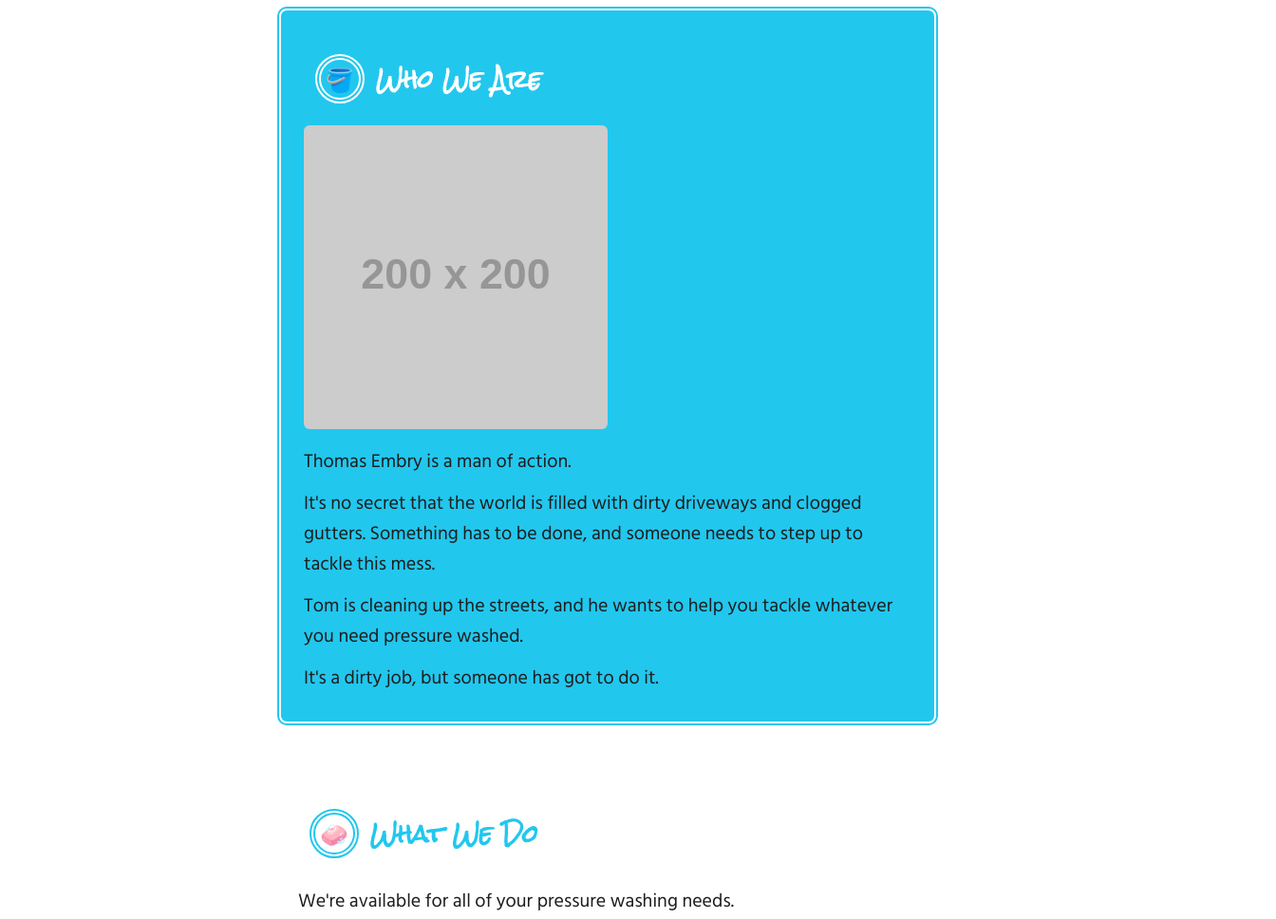
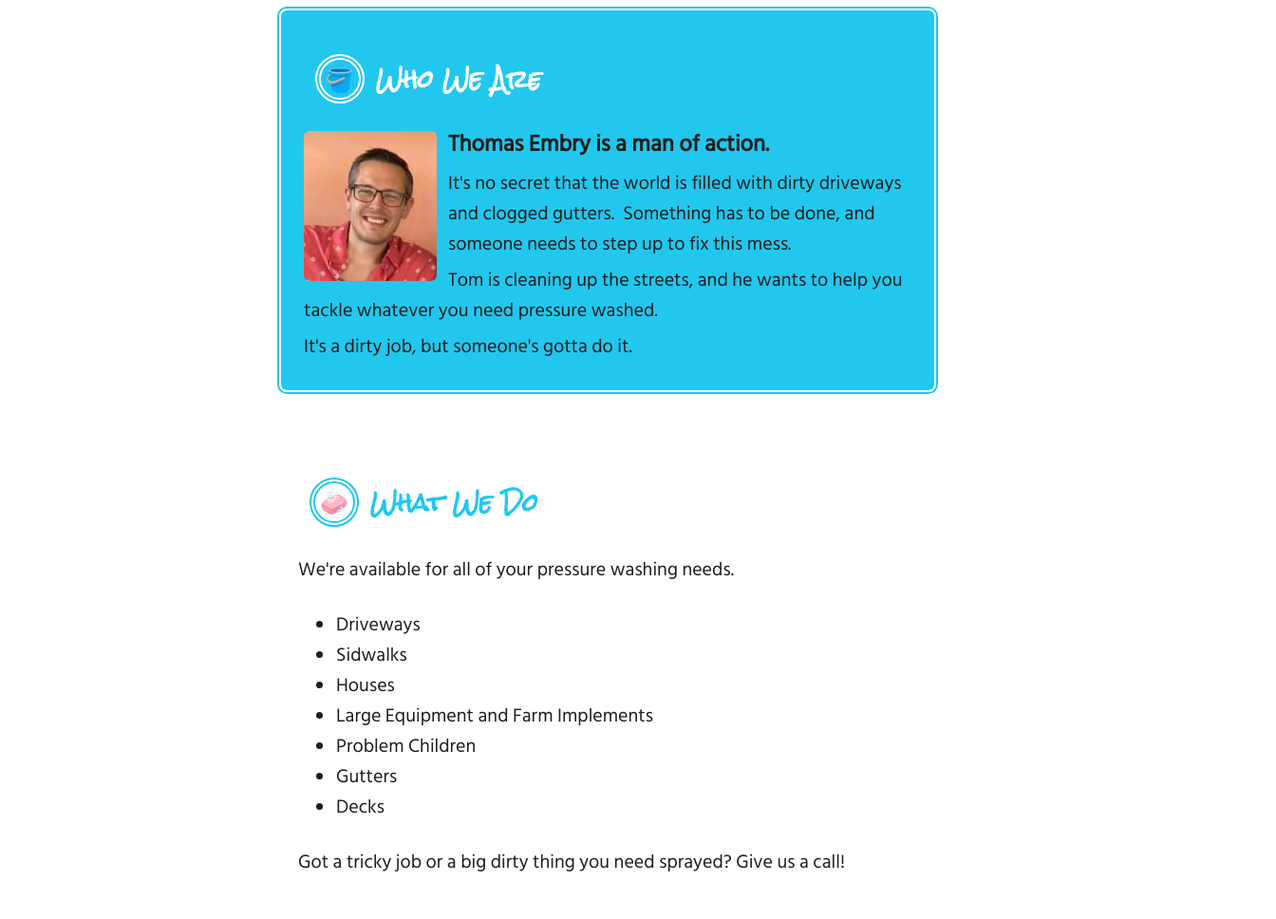
Before and after one commit to DigitalDaring/UnderPressure, a plain HTML site: page index.html in a window 1280 px wide. Shown: the part 680-1648 px from the top of the page at 95% size, 1344 px wide, since content can reach past the window. Drawn offline with Linux system fonts and the light colour scheme; placeholder pictures from the web are drawn by us.

Commit message:
updated the primary image to be a real image of Tom and not a placeholder

```diff
--- a/index.html
+++ b/index.html
@@ -14,11 +14,15 @@
         </header>
         <section class="bright who-we-are">
             <h2><icon>🪣</icon>Who We Are</h2>
-            <img src="https://via.placeholder.com/200/200" alt="Picture of owner looking epic"/>
-            <p>Thomas Embry is a man of action.</p>
-            <p>It's no secret that the world is filled with dirty driveways and clogged gutters.  Something has to be done, and someone needs to step up to tackle this mess.</p>
-            <p>Tom is cleaning up the streets, and he wants to help you tackle whatever you need pressure washed.</p>
-            <p>It's a dirty job, but someone has got to do it.</p>
+            <div class="split-section">
+                <img src="./assets/tom_face.png" srcset="./assets/tom_face.png 1x, ./assets/tom_face@2x.png 2x, ./assets/tom_face@3x.png 3x" alt="Picture of owner looking epic"/>
+                <div class="right-hand-side">
+                    <h3>Thomas Embry is a man of action. </h3>
+                    <p>It's no secret that the world is filled with dirty driveways and clogged gutters.&nbsp;&nbsp;Something has to be done, and someone needs to step up to fix this mess.</p>
+                    <p>Tom is cleaning up the streets, and he wants to help you tackle whatever you need pressure washed.</p>
+                    <p>It's a dirty job, but someone's gotta do it.</p>
+                </div>
+            </div>
         </section>
         <section class="what-we-do">
             <h2><icon>🧼</icon>What We Do</h2>
--- a/under-pressure.css
+++ b/under-pressure.css
@@ -27,6 +27,7 @@ header {
     background-color: var(--color-clean);
     width: 100%;
     align-items: center;
+    box-sizing: border-box;
 }
 
 header img {
@@ -104,16 +105,30 @@ section.bright h2 {
     color: var(--color-clean);
 }
 
+h3 {
+    font-family: var(--font-standard);
+    font-size: 24px;
+    font-weight: bold;
+    margin: 0;
+}
+
 p {
     margin: 6px 0;
 }
 
+section.who-we-are {
+    flex-direction: column;
+}
+
 section img {
+    float: left;
     width: auto;
     height: auto;
-    max-width: 50%;
+    max-width: 140px;
     border-radius: 6px;
     margin-bottom: 12px;
+    margin-right: 12px;
+    margin-top: 6px;;
 }
 
 
```
Also changed, not shown: assets/tom_face.png (added), assets/tom_face@2x.png (added), assets/tom_face@3x-2.png (added).
